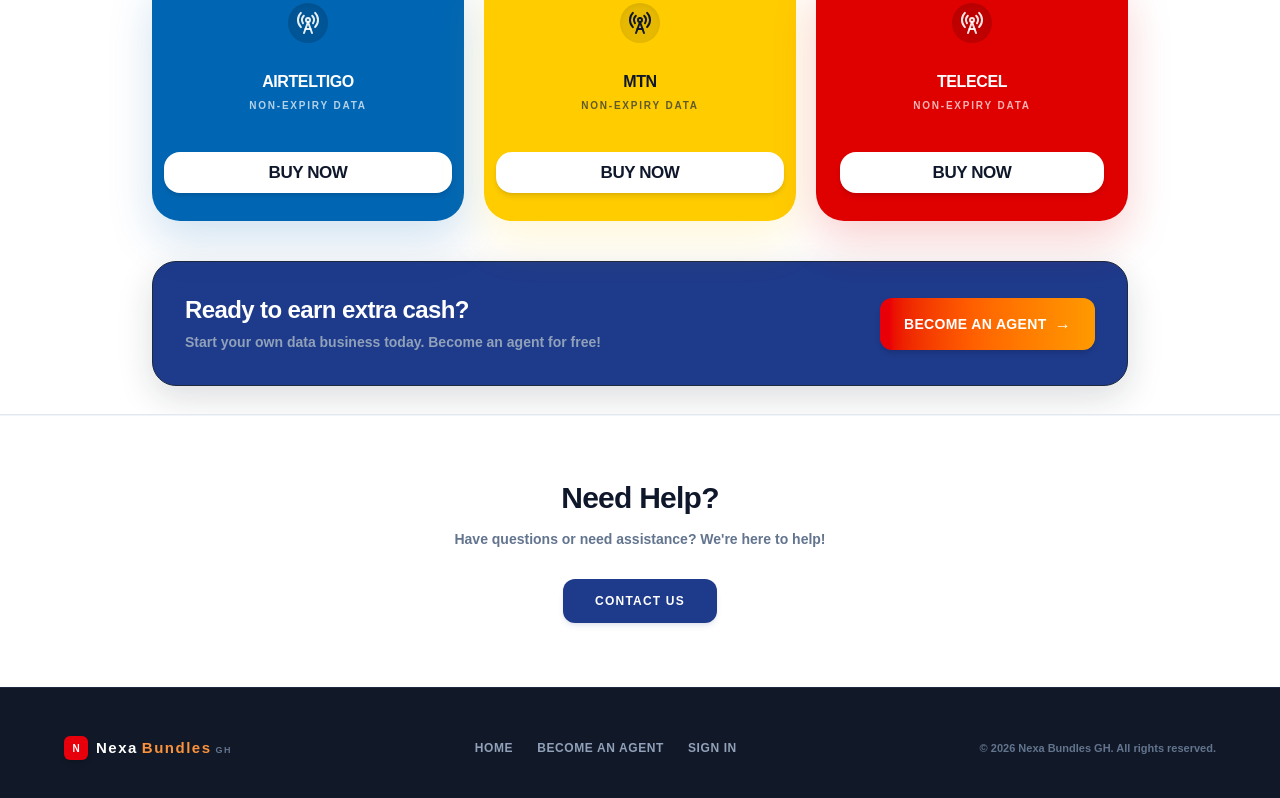
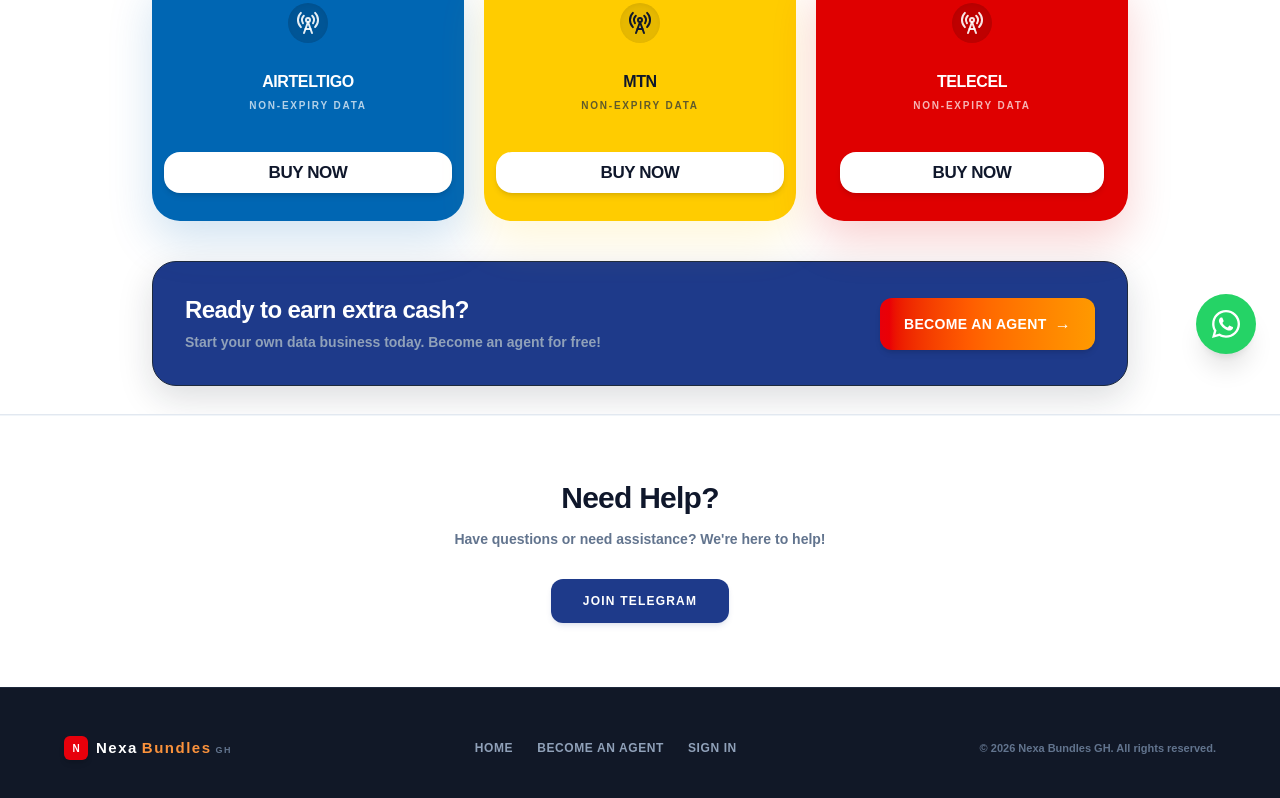
Before and after one commit to ericmanike/Nexa, a Next.js app: page / in a window 1280 px wide. Shown: the part 422-1220 px from the top of the page. Built offline with nearby package versions, Linux system fonts and the light colour scheme.

Commit message:
buy page and contact widgets

```diff
--- a/app/buy/page.tsx
+++ b/app/buy/page.tsx
@@ -18,10 +18,8 @@
   const router = useRouter();
 
   const handleBuy = () => {
-    toast.info("Please sign up or sign in to purchase this bundle!");
-    setTimeout(() => {
-      router.push("/auth/signUp");
-    }, 1500);
+    toast.info("Purchase will soon be made availble!");
+
   };
   const [activeCarrier, setActiveCarrier] = useState<"mtn" | "telecel" | "airteltigo">("mtn");
   const [showTracker, setShowTracker] = useState(false);
--- a/app/layout.tsx
+++ b/app/layout.tsx
@@ -2,7 +2,7 @@
 import "./globals.css";
 import "react-toastify/dist/ReactToastify.css";
 import AuthProvider from "@/components/SessionProvider";
-
+import WhatsAppWidget from "@/components/WhatsAppWidget";
 // Import system-fallback styles to bypass Google Fonts download block in offline environments
 const geistSans = {
   variable: "font-sans",
@@ -29,6 +29,7 @@
     >
       <body className="min-h-full flex flex-col ">
         <AuthProvider>{children}</AuthProvider>
+        <WhatsAppWidget />
       </body>
     </html>
   );
--- a/app/page.tsx
+++ b/app/page.tsx
@@ -103,7 +103,7 @@
             <div className="flex items-end justify-between mb-8">
               <div>
                 <span className="text-[9px] font-black text-slate-400 uppercase tracking-[0.25em] block mb-2 select-none">
-                  Choose Your
+                  Choose A
                 </span>
                 <div className="flex items-center gap-3">
                   <span className="w-1.5 h-7.5 bg-[#df0000] rounded-full shrink-0" />
@@ -126,7 +126,9 @@
 
             {/* Pricing Cards Grid  */}
             <div className="grid grid-cols-2 md:grid-cols-3 md:gap-5 gap-2  md:mb-10 mb-6">
+
               {/* Card 1: AirtelTigo */}
+              <Link href={'/buy'}>
               <div className="relative bg-[#0066b3] rounded-[28px] pt-6 pb-7 px-3 flex flex-col items-center justify-between shadow-[0_20px_45px_rgba(0,102,179,0.18)] hover:-translate-y-2.5 transition-all duration-300 group cursor-pointer h-[250px]">
 
 
@@ -146,14 +148,18 @@
                 </div>
 
                 {/* Price Pill Button */}
+
                 <div className="w-full bg-white rounded-2xl py-2 shadow-md flex items-center justify-center transition-all duration-200 group-hover:scale-[1.02]">
                   <span className="text-[17px] font-black text-slate-900 tracking-tight">
                     BUY NOW
                   </span>
                 </div>
+
               </div>
+                </Link>
 
               {/* Card 2: MTN */}
+              <Link href={'/buy'}>
               <div className="relative bg-[#ffcc00] rounded-[28px] pt-6 pb-7 px-3 flex flex-col items-center justify-between shadow-[0_20px_45px_rgba(255,204,0,0.15)] hover:-translate-y-2.5 transition-all duration-300 group cursor-pointer h-[250px]">
 
 
@@ -180,8 +186,10 @@
                   </span>
                 </div>
               </div>
+              </Link>
 
               {/* Card 3: Telecel */}
+              <Link href={"/buy"}>
               <div className="relative bg-[#df0000] rounded-[28px] pt-6 pb-7 px-6 flex flex-col items-center justify-between shadow-[0_20px_45px_rgba(223,0,0,0.18)] hover:-translate-y-2.5 transition-all duration-300 group cursor-pointer h-[250px]">
 
 
@@ -207,6 +215,7 @@
                   </span>
                 </div>
               </div>
+              </Link>
             </div>
 
             {/* Agent Call to Action Banner (With requested text-gradient styling) */}
@@ -245,10 +254,12 @@
               Have questions or need assistance? We&apos;re here to help!
             </p>
             <Link
-              href="/auth/signUp"
+              href="https://t.me/gigsnetgh"
+              target="_blank"
+              rel="noopener noreferrer"
               className="inline-flex items-center justify-center rounded-xl bg-[#1e3a8a] hover:bg-[#172554] px-8 py-3.5 text-xs font-black text-white tracking-widest uppercase shadow-md shadow-blue-900/10 transition-all active:scale-[0.98] select-none"
             >
-              Contact Us
+              Join Telegram
             </Link>
           </div>
         </section>
--- /dev/null
+++ b/components/WhatsAppWidget.tsx
@@ -0,0 +1,55 @@
+"use client";
+
+import { usePathname } from "next/navigation";
+import Link from "next/link";
+import { FaWhatsapp } from "react-icons/fa";
+import { useState, useEffect } from "react";
+
+export default function WhatsAppWidget() {
+    const pathname = usePathname();
+    const [isHovered, setIsHovered] = useState(false);
+    const [isVisible, setIsVisible] = useState(false);
+
+    useEffect(() => {
+        // slight delay before showing the widget for a smooth entrance
+        const timer = setTimeout(() => setIsVisible(true), 1000);
+        return () => clearTimeout(timer);
+    }, []);
+
+    // Hide on specific administrative routes
+    const hiddenRoutes = [ "/admin", "/moderator"];
+    const isHiddenRoute = hiddenRoutes.some(route => pathname?.startsWith(route));
+
+    if (isHiddenRoute || !isVisible) return null;
+
+    return (
+        <div
+            className="fixed bottom-6 right-6 z-50 flex items-center gap-4 animate-in fade-in slide-in-from-bottom-5 duration-700"
+        >
+            {/* Tooltip text bubble (shows on hover for desktop) */}
+            <div
+                className={`  flex items-center gap-2 rounded-2xl bg-white px-4 py-3 shadow-xl transition-all duration-300 origin-right ${
+                    isHovered ? 'scale-100 opacity-100 translate-x-0' : 'scale-95 opacity-0 pointer-events-none translate-x-4'
+                }`}
+            >
+                <div className="h-2.5 w-2.5 rounded-full bg-[#25D366] animate-pulse"></div>
+                <span className=" text-[9px] md:text-sm  font-semibold text-zinc-700 whitespace-nowrap">Need help? Chat with us!</span>
+            </div>
+
+            {/* Floating Action Button */}
+            <Link
+                href="https://wa.me/233549961293"
+                target="_blank"
+                rel="noopener noreferrer"
+                className="group relative flex md:h-[60px] md:w-[60px] h-[45px] w-[45px] items-center justify-center rounded-full bg-[#25D366] text-white shadow-xl transition-all duration-300 hover:scale-110 hover:-translate-y-1 focus:outline-none focus:ring-4 focus:ring-[#25D366]/50"
+                aria-label="Chat with us on WhatsApp"
+                onMouseEnter={() => setIsHovered(true)}
+                onMouseLeave={() => setIsHovered(false)}
+            >
+                {/* Ping animation ring */}
+                <span className="absolute inline-flex h-full w-full animate-ping rounded-full bg-[#25D366] opacity-30"></span>
+                <FaWhatsapp className="relative z-10 h-8 w-8 transition-transform duration-300 group-hover:rotate-12" />
+            </Link>
+        </div>
+    );
+}
--- a/package.json
+++ b/package.json
@@ -19,6 +19,7 @@
     "next-auth": "^4.24.14",
     "react": "19.2.4",
     "react-dom": "19.2.4",
+    "react-icons": "^5.6.0",
     "react-toastify": "^11.1.0",
     "resend": "^6.12.4",
     "styled-components": "^6.4.2"
```
Also changed, not shown: 1 other file (tests, documents, lock files or other folders).
